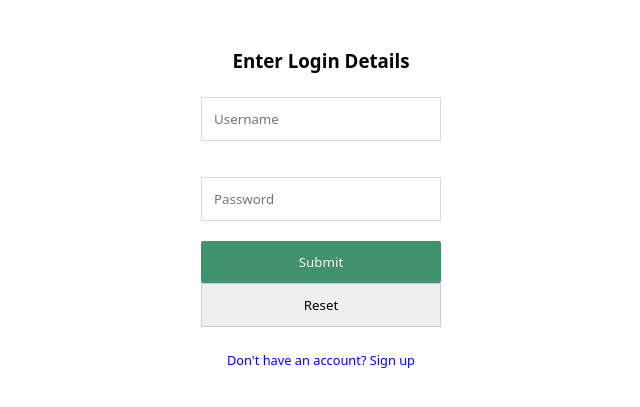
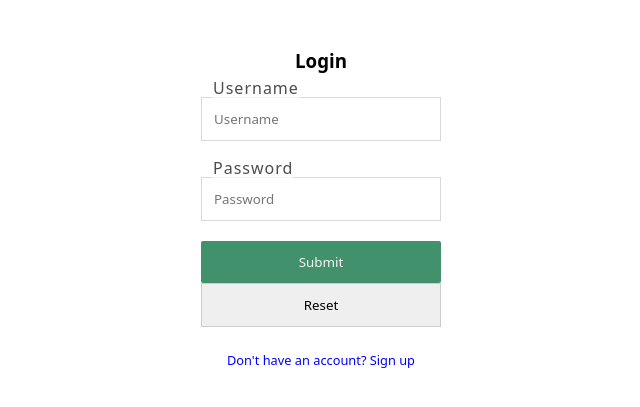
Before and after one commit to henrikvalmin/eitf05-group11, a PHP site: page /php/login.php in a window 1280 px wide. Shown: the part 87-494 px from the top of the page, without its empty margins (319-959 px from the left). Run offline with PHP 8.4, Linux system fonts and the light colour scheme; some libraries are stand-ins or nearby versions; some web fonts are replaced.

Commit message:
Edited login

```diff
--- a/php/login.php
+++ b/php/login.php
@@ -91,14 +91,16 @@ if ($_SESSION['attempts']==3) {
   <main>
     <form name="frmUser" method="post" action="">
      <div class="message"><?php if($msg!="") { echo $msg; } ?></div>
-      <h3>Enter Login Details</h3>
+      <h3>Login</h3>
 
       <p>
         <input type="text" name="username" placeholder="Username" />
+        <label for="Username">Username</label>
       </p>
 
       <p>
         <input type="password" name="password" placeholder="Password">
+        <label for="pwd">Password</label>
       </p>
 
       <input type="submit" name="submit" value="Submit">
```
